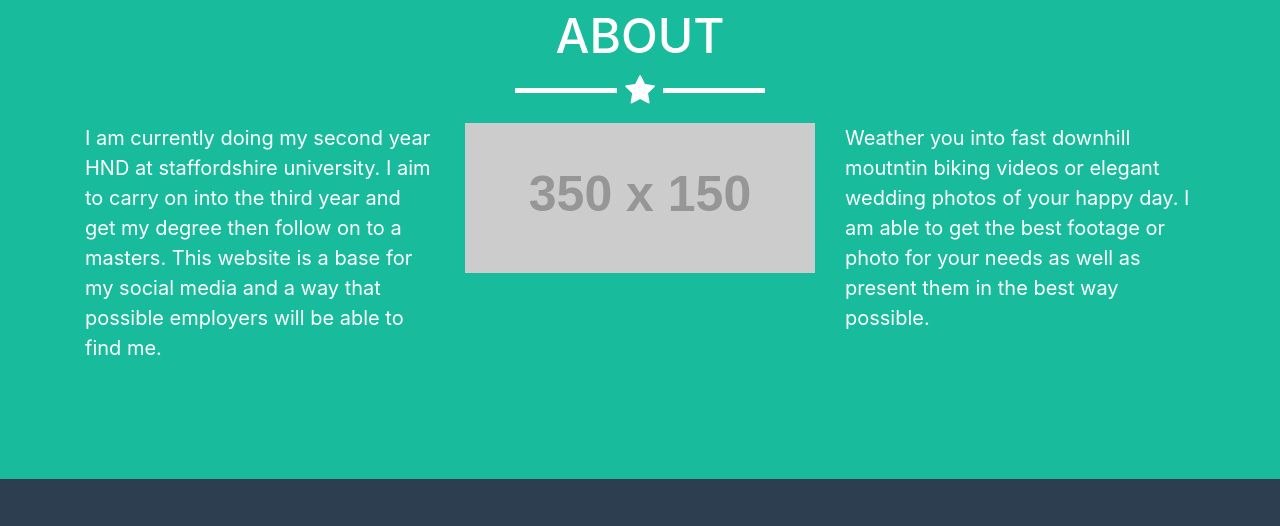
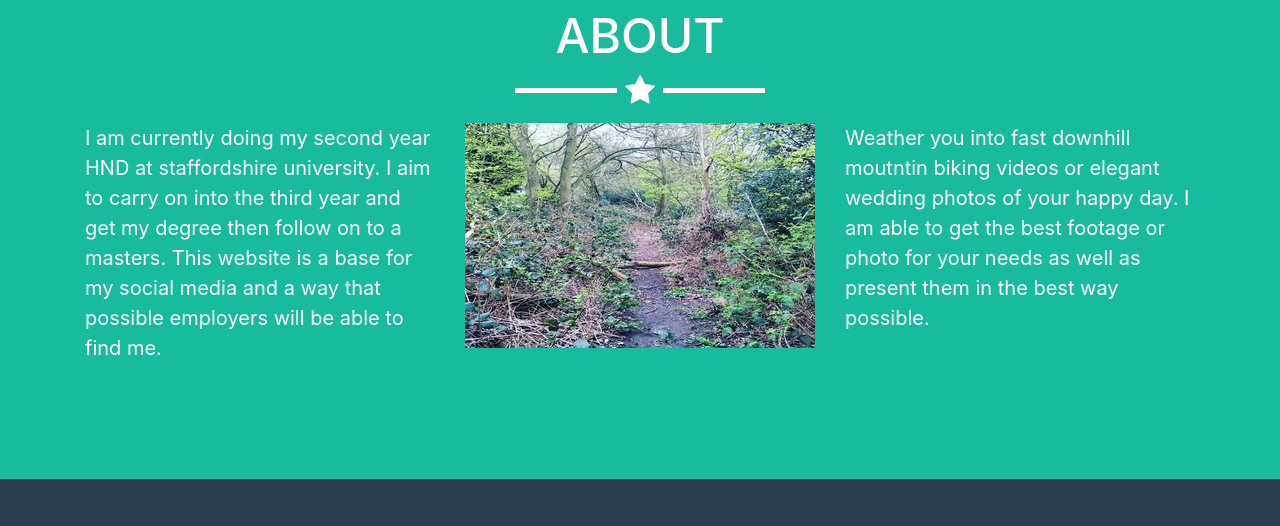
Before and after one commit to callumjackson/callumjackson.github.io, a website with bundled scripts: page index.html in a window 1280 px wide. Shown: the part 1900-2426 px from the top of the page. Built offline with nearby package versions, Linux system fonts and the light colour scheme; placeholder pictures from the web are drawn by us.

Commit message:
about us image

```diff
--- a/index.html
+++ b/index.html
@@ -141,7 +141,7 @@
             <p>I am currently doing my second year HND at staffordshire university. I aim to carry on into the third year and get my degree then follow on to a masters. This website is a base for my social media and a way that possible employers will be able to find me.</p>
           </div>
           <div class="col-lg-4 mr-auto">
-            <a href="https://placeholder.com"><img src="http://via.placeholder.com/350x150"></a>
+            <img src="assests/rsz_about_1.jpg">
           </div>
             <div class="col-lg-4 ml-auto">
             <p>Weather you into fast downhill moutntin biking videos or elegant wedding photos of your happy day. I am able to get the best footage or photo for your needs as well as present them in the best way possible.</p>
```
Also changed, not shown: assests/about 1.jpg (deleted), assests/rsz_about_1.jpg (added).
